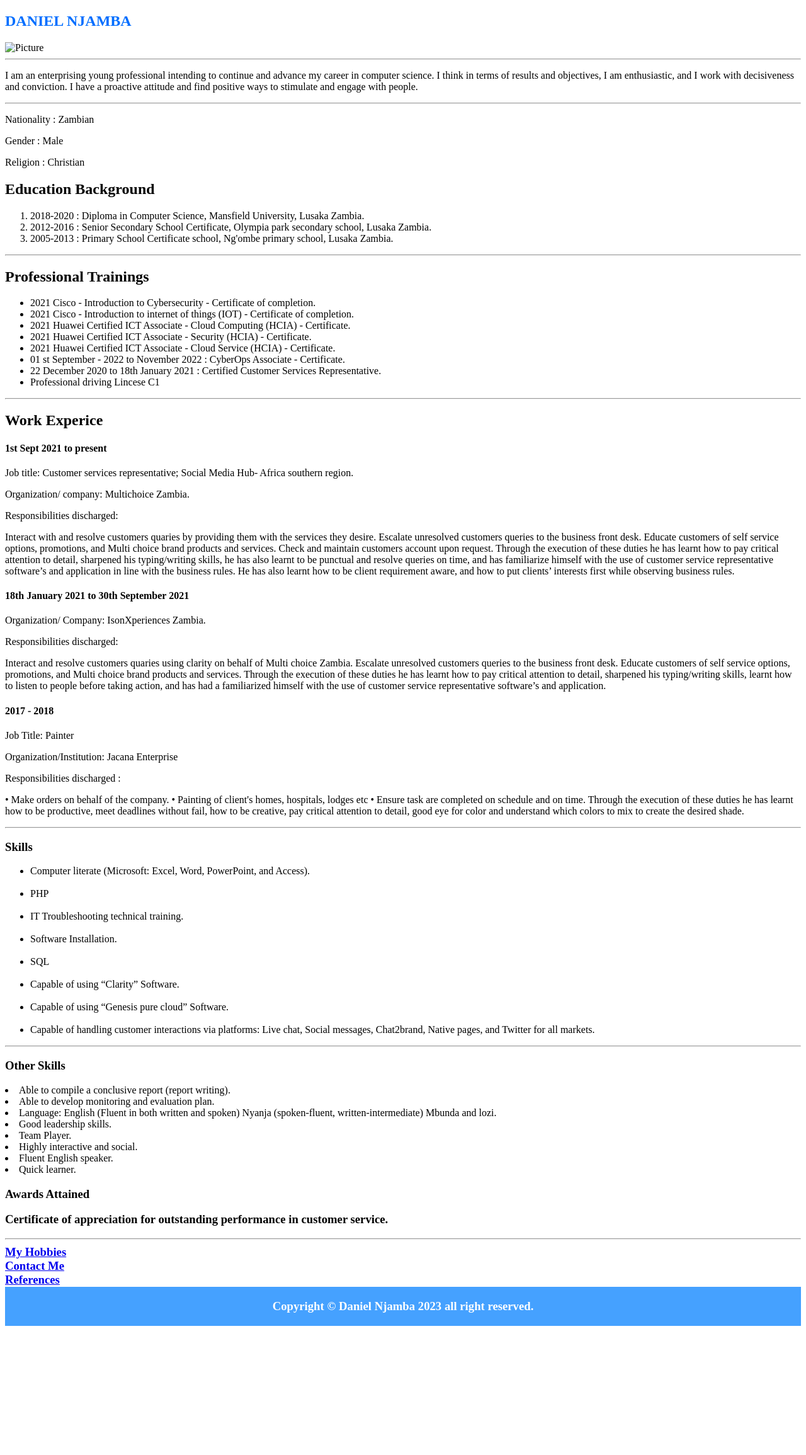
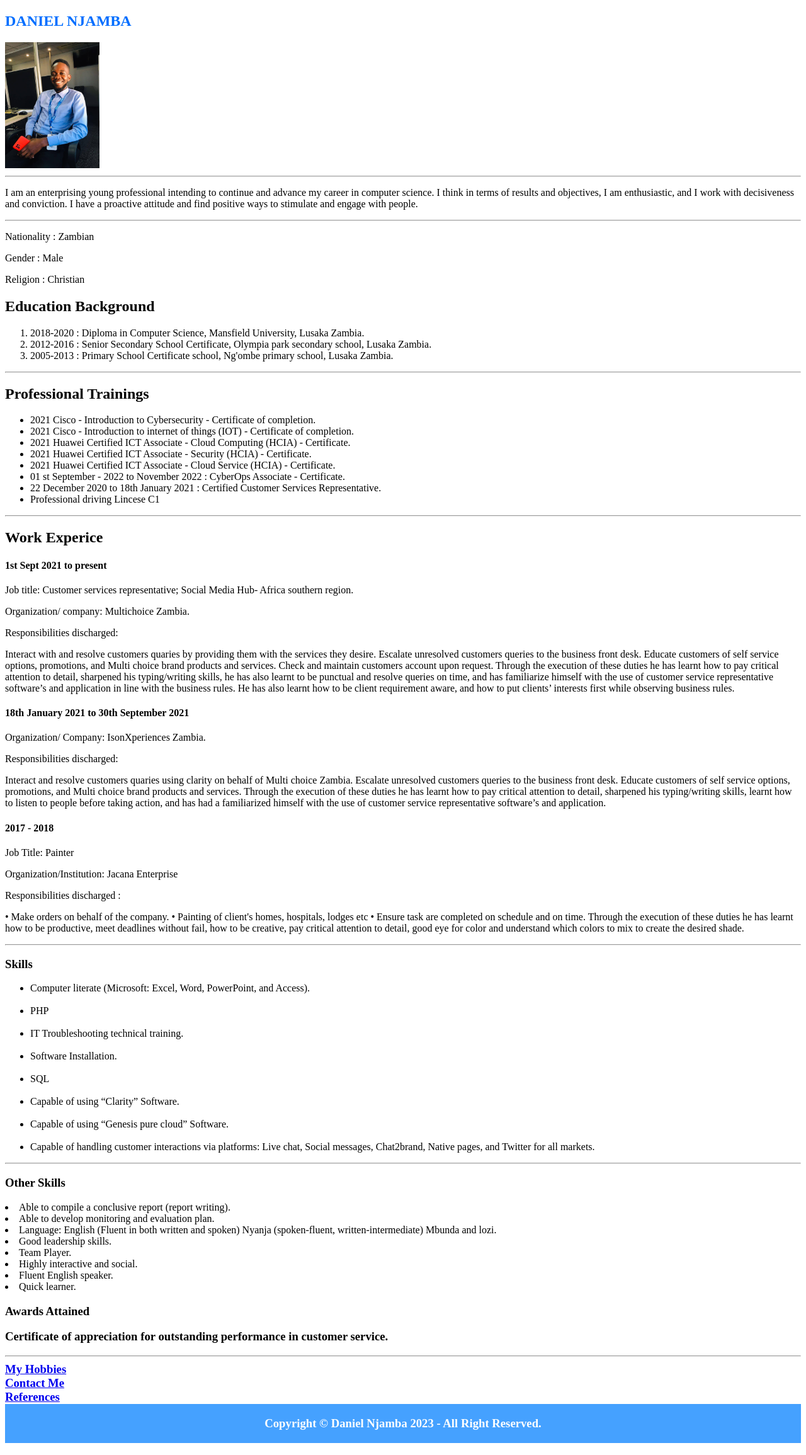
Before and after one commit to njambadaniel/index-resume, a plain HTML site: page index.html in a window 1280 px wide. Shown: the whole page at 63% size. Before the commit the page ends 2124 px from the top, so only its background shows below. Drawn offline with Linux system fonts and the light colour scheme.

Commit message:
Update index.html

```diff
--- a/index.html
+++ b/index.html
@@ -26,7 +26,7 @@
         </section>
 
 
-      <img src="./Online project resume 1/images/Dee" height="200px"  alt="Picture">
+      <img src="./Online project resume 1/images/Dee.jpg" height="200px"  alt="Picture">
        <hr/>
 
       <p>I am an enterprising young professional intending to continue and advance my career in computer science. I think in terms of results and objectives, I am enthusiastic, and I work with decisiveness and  conviction. I have a proactive attitude and find positive ways to stimulate and engage with people. </p><hr/>
@@ -129,7 +129,7 @@
 
      <footer>
 
-     Copyright &copy; Daniel Njamba 2023 all right reserved.
+     Copyright &copy; Daniel Njamba 2023 - All Right Reserved.
 
      </footer>
 </html>
```
